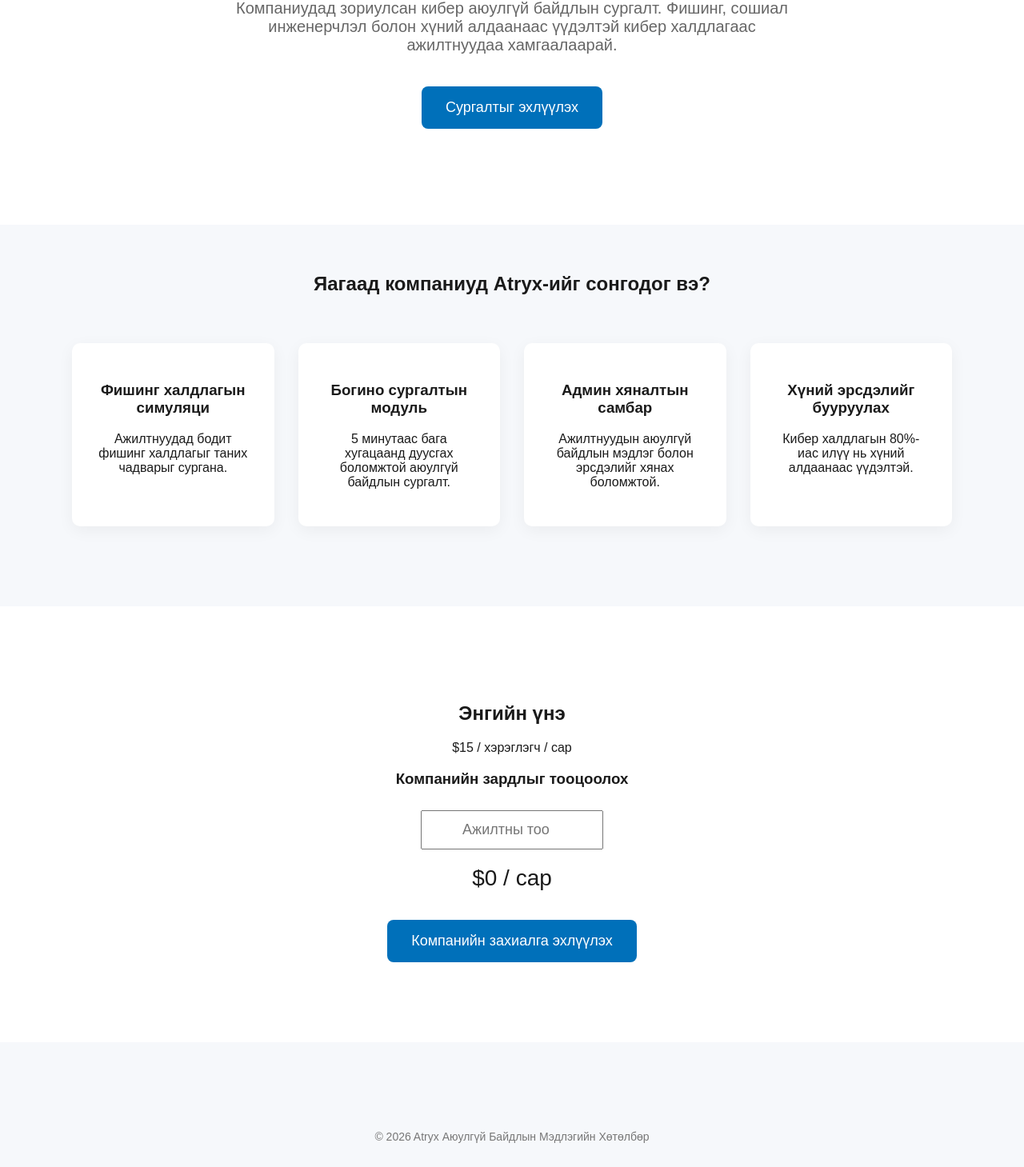
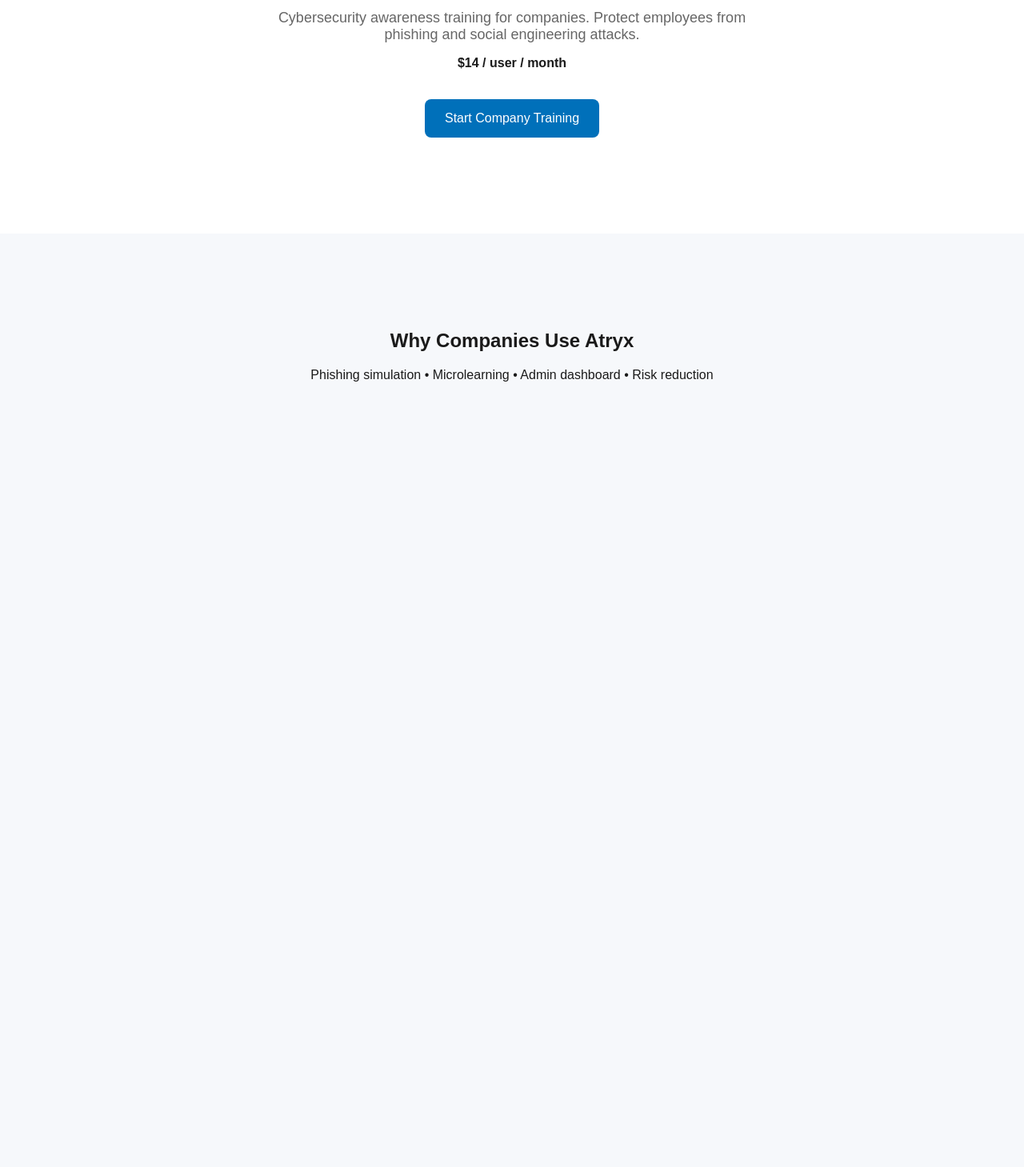
Before and after one commit to atryx-git/atryx, a plain HTML site: page index.html in a window 1280 px wide. Shown: the part 226-1685 px from the top of the page at 80% size. After the commit the page ends 800 px from the top, so only its background shows below. Drawn offline with Linux system fonts and the light colour scheme.

Commit message:
Translate index.html content from Mongolian to English

```diff
--- a/index.html
+++ b/index.html
@@ -1,7 +1,7 @@
 <!DOCTYPE html>
 <html>
 <head>
-<title>Atryx Аюулгүй байдлын Мэдлэгийн Хөтөлбөр</title>
+<title>Atryx Awareness Program</title>
 
 <meta name="viewport" content="width=device-width, initial-scale=1">
 
@@ -15,7 +15,7 @@
 }
 
 .container{
-max-width:1100px;
+max-width:1000px;
 margin:auto;
 padding:40px 20px;
 text-align:center;
@@ -27,93 +27,101 @@
 }
 
 h1{
-font-size:48px;
-margin-bottom:10px;
+font-size:42px;
 }
 
 .subtitle{
-font-size:20px;
 color:#666;
-max-width:700px;
+font-size:18px;
+max-width:600px;
 margin:auto;
-}
-
-.cta{
-margin-top:40px;
 }
 
 button{
 background:#0070ba;
 color:white;
+padding:15px 25px;
 border:none;
-padding:16px 30px;
-font-size:18px;
 border-radius:8px;
+font-size:16px;
 cursor:pointer;
+margin-top:20px;
 }
 
-button:hover{
-opacity:0.9;
-}
-
-.features{
-display:grid;
-grid-template-columns:repeat(auto-fit,minmax(250px,1fr));
-gap:30px;
+.section{
 margin-top:60px;
 }
 
-.card{
+.form-box{
 background:white;
 padding:30px;
 border-radius:10px;
 box-shadow:0 5px 20px rgba(0,0,0,0.05);
-}
-
-.pricing{
-background:white;
-padding:60px 20px;
-margin-top:60px;
-}
-
-.price{
-font-size:36px;
-margin:20px 0;
+max-width:500px;
+margin:auto;
 }
 
 input{
+width:100%;
 padding:12px;
-font-size:18px;
-width:200px;
-text-align:center;
+margin:10px 0;
+font-size:16px;
+}
+
+.total{
+font-size:20px;
 margin-top:10px;
 }
 
-.total{
-font-size:28px;
-margin-top:20px;
+.hidden{
+display:none;
 }
 
-.footer{
-margin-top:80px;
-padding:30px;
-font-size:14px;
-color:#777;
-text-align:center;
+.success{
+background:white;
+padding:40px;
+border-radius:10px;
+box-shadow:0 5px 20px rgba(0,0,0,0.05);
 }
 
 </style>
 
 <script>
 
+function showOrder(){
+document.getElementById("order").classList.remove("hidden");
+window.scrollTo(0,document.body.scrollHeight);
+}
+
 function calculatePrice(){
+let seats = document.getElementById("seats").value || 0;
+let total = seats * 14;
+document.getElementById("total").innerHTML =
+"Total: $" + total + " / month";
+}
 
-let users = document.getElementById("users").value;
+function submitForm(){
 
-let price = users * 15;
+let company = document.getElementById("company").value;
+let name = document.getElementById("name").value;
+let email = document.getElementById("email").value;
+let seats = document.getElementById("seats").value;
+let total = seats * 14;
 
-document.getElementById("total").innerHTML =
-"$" + price + " / сар";
+let subject = "Atryx Order Request";
+
+let body =
+"Company: " + company + "%0D%0A" +
+"Name: " + name + "%0D%0A" +
+"Email: " + email + "%0D%0A" +
+"Seats: " + seats + "%0D%0A" +
+"Total: $" + total + " / month";
+
+window.location.href =
+"mailto:your@email.com?subject=" + subject + "&body=" + body;
+
+document.getElementById("order").classList.add("hidden");
+document.getElementById("success").classList.remove("hidden");
 
 }
 
@@ -123,93 +131,74 @@
 
 <body>
 
+<!-- HERO -->
 <section class="hero">
 
 <div class="container">
 
-<h1>Atryx Аюулгүй Байдлын Мэдлэгийн Хөтөлбөр</h1>
+<h1>Atryx Awareness Program</h1>
 
 <p class="subtitle">
-Компаниудад зориулсан кибер аюулгүй байдлын сургалт.
-Фишинг, сошиал инженерчлэл болон хүний алдаанаас үүдэлтэй кибер халдлагаас ажилтнуудаа хамгаалаарай.
+Cybersecurity awareness training for companies.
+Protect employees from phishing and social engineering attacks.
 </p>
 
-<div class="cta">
+<p><strong>$14 / user / month</strong></p>
 
-<form action="thank-you.html" method="post">
-<button>Сургалтыг эхлүүлэх</button>
-</form>
-
-</div>
+<button onclick="showOrder()">
+Start Company Training
+</button>
 
 </div>
 
 </section>
 
-<section class="container">
+<!-- FEATURES -->
+<section class="container section">
 
-<h2>Яагаад компаниуд Atryx-ийг сонгодог вэ?</h2>
+<h2>Why Companies Use Atryx</h2>
 
-<div class="features">
+<p>Phishing simulation • Microlearning • Admin dashboard • Risk reduction</p>
 
-<div class="card">
-<h3>Фишинг халдлагын симуляци</h3>
-<p>Ажилтнуудад бодит фишинг халдлагыг таних чадварыг сургана.</p>
-</div>
+</section>
 
-<div class="card">
-<h3>Богино сургалтын модуль</h3>
-<p>5 минутаас бага хугацаанд дуусгах боломжтой аюулгүй байдлын сургалт.</p>
-</div>
+<!-- ORDER FORM -->
+<section id="order" class="section hidden">
 
-<div class="card">
-<h3>Админ хяналтын самбар</h3>
-<p>Ажилтнуудын аюулгүй байдлын мэдлэг болон эрсдэлийг хянах боломжтой.</p>
-</div>
+<div class="form-box">
 
-<div class="card">
-<h3>Хүний эрсдэлийг бууруулах</h3>
-<p>Кибер халдлагын 80%-иас илүү нь хүний алдаанаас үүдэлтэй.</p>
-</div>
+<h2>Request Subscription</h2>
+
+<input id="company" placeholder="Company Name">
+<input id="name" placeholder="Your Name">
+<input id="email" type="email" placeholder="Business Email">
+
+<input id="seats" type="number" placeholder="Number of Seats" oninput="calculatePrice()">
+
+<div class="total" id="total">Total: $0 / month</div>
+
+<button onclick="submitForm()">
+Submit Request
+</button>
 
 </div>
 
 </section>
 
-<section class="pricing">
+<!-- SUCCESS -->
+<section id="success" class="section hidden">
 
-<div class="container">
+<div class="container success">
 
-<h2>Энгийн үнэ</h2>
+<h2>Thank You!</h2>
 
-<p>$15 / хэрэглэгч / сар</p>
-
-<h3>Компанийн зардлыг тооцоолох</h3>
-
-<input
-id="users"
-type="number"
-placeholder="Ажилтны тоо"
-oninput="calculatePrice()"
-/>
-
-<div class="total" id="total">$0 / сар</div>
-
-<br><br>
-
-<form action="https://www.paypal.com/ncp/payment/NLRBRPXCR4PS6" method="post">
-<button>Компанийн захиалга эхлүүлэх</button>
-</form>
+<p>
+Your request has been sent. We will contact you shortly.
+</p>
 
 </div>
 
 </section>
 
-<div class="footer">
-
-© 2026 Atryx Аюулгүй Байдлын Мэдлэгийн Хөтөлбөр
-
-</div>
-
 </body>
 </html>
```
